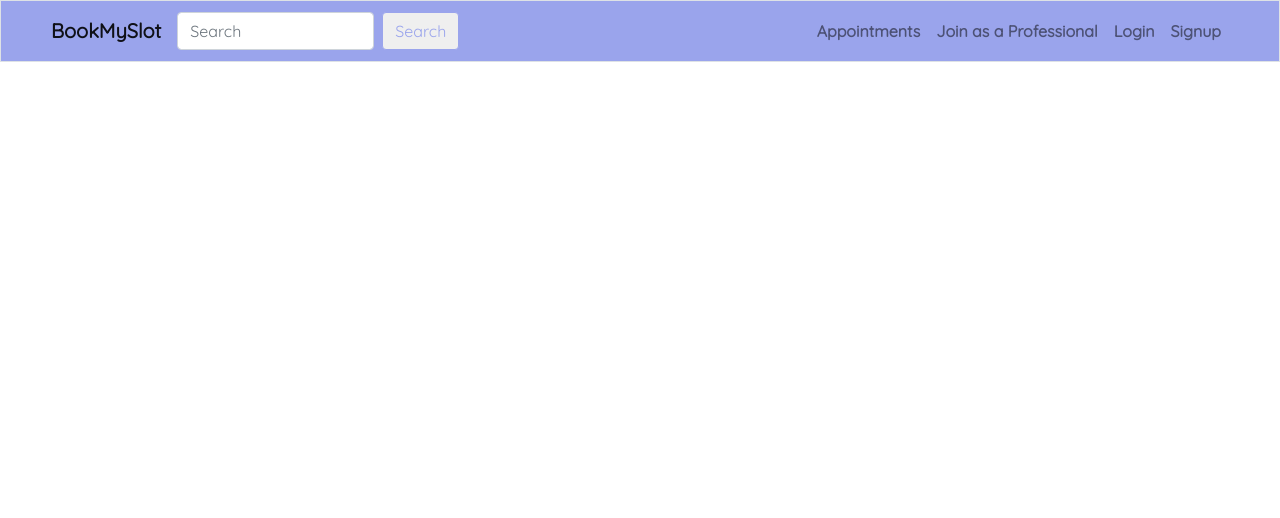
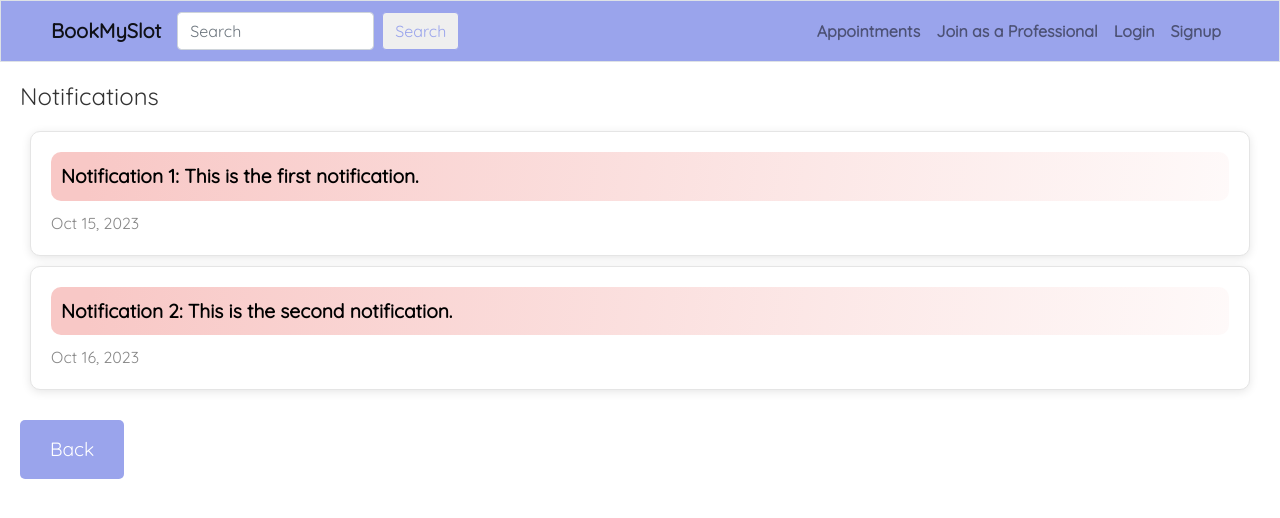
Before and after one commit to YashDave7/BookMySlot, a React (Create React App) app in the folder Client/: page /notifications in a window 1280 px wide. Shown: the top 518 px of the page. Built offline with nearby package versions, Linux system fonts and the light colour scheme.

Commit message:
notifications

```diff
--- a/Client/src/App.js
+++ b/Client/src/App.js
@@ -13,6 +13,7 @@ import '../src/App.css'
 import React, { useState } from 'react';
 import Professional from './Pages/Professional-Page-templete/Professional';
 import UserAppointments from './Pages/User-Appointments-Page/UserAppointments';
+import NotificationPage from './Pages/Notifications-User/NotificationPage';
 function App() {
 
   const [profId, setProfId] = useState('');
@@ -33,7 +34,7 @@ function App() {
           <Route exact path='/user/appointments' element={<UserAppointments />} />
           <Route exact path='/user/professional/:id' element={<Professional profId={profId} />} />
 
-
+          <Route exact path='/notifications' element={<NotificationPage />} />
           <Route exact path='/professional/register' element={<ProfessionalLogin />} />
           <Route exact path='/professional/home' element={<ProfessionalHomePage />} />
         </Routes>
--- /dev/null
+++ b/Client/src/Pages/Notifications-User/NotificationCard.css
@@ -0,0 +1,39 @@
+/* NotificationCard.css */
+
+.notification-card {
+    background-color: #ffffff;
+    border: 1px solid #e5e5e5;
+    border-radius: 10px;
+    box-shadow: 0 2px 10px rgba(0, 0, 0, 0.1);
+    padding: 20px;
+    margin: 10px;
+    transition: transform 0.3s;
+  }
+
+  .notification-card:hover {
+    transform: translateY(-5px);
+  }
+
+  .message {
+    font-size: 1.2em;
+    font-weight: bold;
+    margin-bottom: 10px;
+  }
+
+  .timestamp {
+    color: #888;
+  }
+
+  .back-button {
+    background-color: #9AA4EC;
+    color: #fff;
+    border: none;
+    padding: 10px 20px;
+    border-radius: 5px;
+    cursor: pointer;
+    margin-top: 20px;
+  }
+
+  .back-button:hover {
+    background-color: #9AA4EC;
+  }
--- /dev/null
+++ b/Client/src/Pages/Notifications-User/NotificationCard.js
@@ -0,0 +1,15 @@
+
+
+import React from 'react';
+import './NotificationCard.css';
+
+const NotificationCard = ({ message, timestamp }) => {
+  return (
+    <div className="notification-card">
+      <div className="message">{message}</div>
+      <div className="timestamp">{timestamp}</div>
+    </div>
+  );
+};
+
+export default NotificationCard;
--- /dev/null
+++ b/Client/src/Pages/Notifications-User/NotificationPage.css
@@ -0,0 +1,25 @@
+/* NotificationsPage.css */
+
+.notifications-page {
+    padding: 20px;
+  }
+
+  .page-title {
+    font-size: 1.5em;
+    margin-bottom: 20px;
+    color: #333;
+  }
+
+  .back-button {
+    background-color: #9AA4EC;
+    color: #fff;
+    border: none;
+    padding: 15px 30px;
+    border-radius: 5px;
+    cursor: pointer;
+    font-size: 1.2em;
+  }
+
+  .back-button:hover {
+    background-color: #aeb8ff;
+  }
--- /dev/null
+++ b/Client/src/Pages/Notifications-User/NotificationPage.js
@@ -0,0 +1,32 @@
+
+
+import React from 'react';
+import NotificationCard from './NotificationCard';
+import './NotificationPage.css';
+import { Link } from 'react-router-dom';
+
+const NotificationPage = () => {
+  const notifications = [
+    { message: 'Notification 1: This is the first notification.', timestamp: 'Oct 15, 2023' },
+    { message: 'Notification 2: This is the second notification.', timestamp: 'Oct 16, 2023' },
+    // Add more notifications as needed
+  ];
+
+  return (
+    <div className="notifications-page">
+      <h2 className="page-title">Notifications</h2>
+      <div className="notification-list">
+        {notifications.map((notification, index) => (
+          <NotificationCard
+            key={index}
+            message={notification.message}
+            timestamp={notification.timestamp}
+          />
+        ))}
+      </div>
+      <Link to="/"><button className="back-button">Back</button></Link>
+    </div>
+  );
+};
+
+export default NotificationPage;
```
